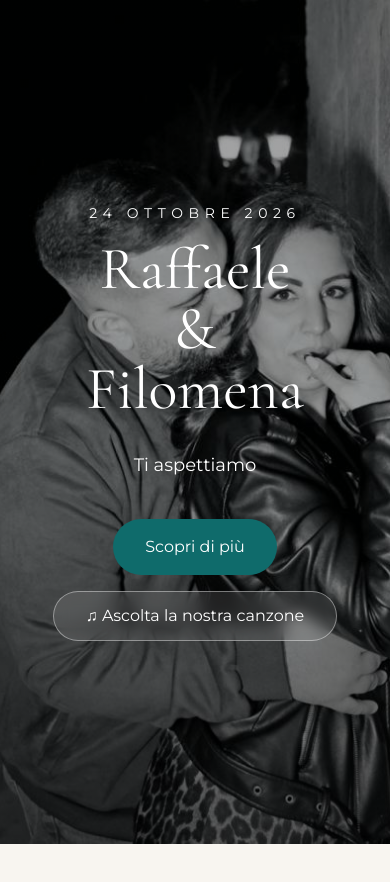
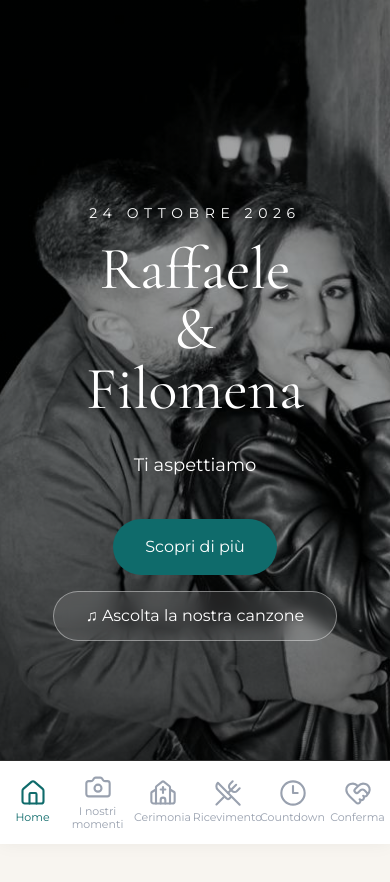
Before and after one commit to menailardi10-ui/matrimonio-raffaele-filomena, a Next.js app: page / in a window 390 px wide. Shown: the top 882 px of the page. Before the commit the page ends 844 px from the top, so only its background shows below. Built offline with nearby package versions, Linux system fonts and the light colour scheme.

Commit message:
Bottom navigation completed

```diff
--- a/package.json
+++ b/package.json
@@ -14,7 +14,7 @@
     "embla-carousel-autoplay": "^8.6.0",
     "embla-carousel-react": "^8.6.0",
     "framer-motion": "^12.40.0",
-    "lucide-react": "^1.17.0",
+    "lucide-react": "^1.20.0",
     "next": "16.2.7",
     "react": "19.2.4",
     "react-dom": "19.2.4",
--- a/src/app/layout.tsx
+++ b/src/app/layout.tsx
@@ -1,6 +1,7 @@
 import type { Metadata } from "next";
 import { Cormorant_Garamond, Montserrat } from "next/font/google";
 import "./globals.css";
+import BottomNavigation from "@/components/BottomNavigation";
 
 const cormorant = Cormorant_Garamond({
   subsets: ["latin"],
@@ -25,10 +26,14 @@ export default function RootLayout({
   return (
     <html lang="it">
       <body
-        className={`${cormorant.variable} ${montserrat.variable}`}
-      >
-        {children}
-      </body>
+  className={`${cormorant.variable} ${montserrat.variable}`}
+>
+  <div className="pb-24">
+    {children}
+  </div>
+
+  <BottomNavigation />
+</body>
     </html>
   );
 }
--- /dev/null
+++ b/src/components/BottomNavigation.tsx
@@ -0,0 +1,82 @@
+"use client";
+
+import Link from "next/link";
+import { usePathname } from "next/navigation";
+import {
+  House,
+  Camera,
+  Church,
+  UtensilsCrossed,
+  Clock3,
+  HeartHandshake,
+} from "lucide-react";
+
+const items = [
+  {
+    href: "/",
+    label: "Home",
+    icon: House,
+  },
+  {
+    href: "/momenti",
+    label: "I nostri momenti",
+    icon: Camera,
+  },
+  {
+    href: "/cerimonia",
+    label: "Cerimonia",
+    icon: Church,
+  },
+  {
+    href: "/ricevimento",
+    label: "Ricevimento",
+    icon: UtensilsCrossed,
+  },
+  {
+    href: "/countdown",
+    label: "Countdown",
+    icon: Clock3,
+  },
+  {
+    href: "/rsvp",
+    label: "Conferma",
+    icon: HeartHandshake,
+  },
+];
+
+export default function BottomNavigation() {
+  const pathname = usePathname();
+
+  return (
+    <nav className="fixed bottom-0 left-0 right-0 z-50 border-t bg-white shadow-[0_-4px_20px_rgba(0,0,0,0.08)] md:hidden">
+      <div className="grid grid-cols-6">
+        {items.map((item) => {
+          const Icon = item.icon;
+
+          const active = pathname === item.href;
+
+          return (
+            <Link
+              key={item.href}
+              href={item.href}
+              className={`flex flex-col items-center justify-center py-3 transition-all ${
+                active
+                  ? "text-[#0F6B6B]"
+                  : "text-gray-400"
+              }`}
+            >
+              <Icon
+                size={28}
+                strokeWidth={1.8}
+              />
+
+              <span className="mt-1 text-[11px] text-center leading-tight">
+                {item.label}
+              </span>
+            </Link>
+          );
+        })}
+      </div>
+    </nav>
+  );
+}
```
Also changed, not shown: 1 other file (tests, documents, lock files or other folders).
